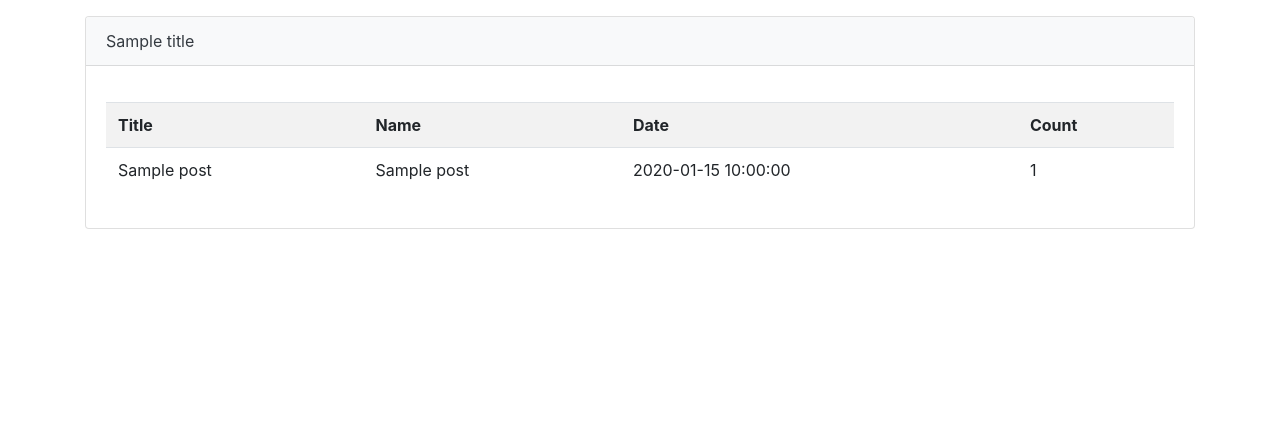
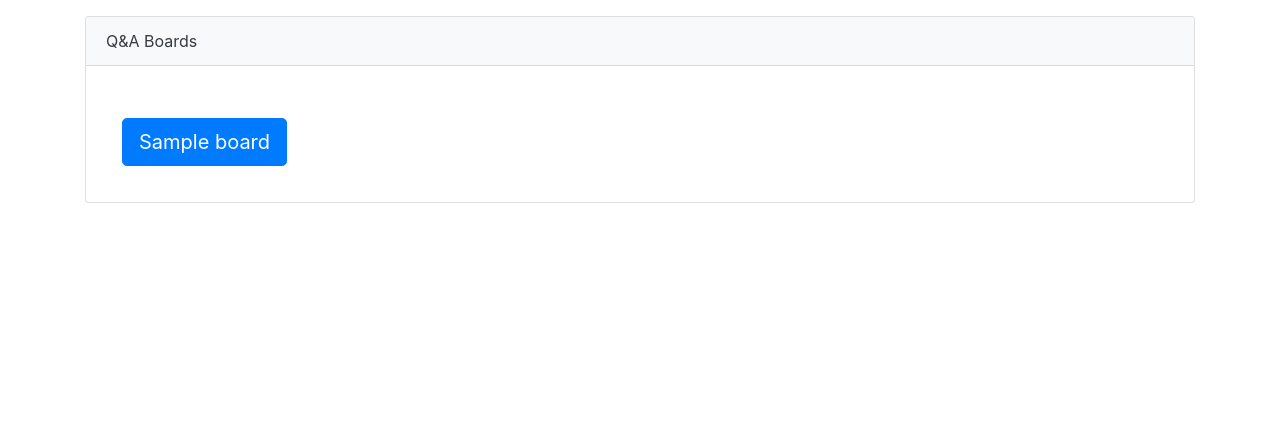
Before and after one commit to jaxkyoung/1921983_WM393_Assignment_2, a Python web app: template src/templates/QABoard.html in a window 1280 px wide. Shown: the part 136-564 px from the top of the page. Run offline with Jinja, Linux system fonts and the light colour scheme; the template is opened without the code that fills it: most values are stand-ins (such as "Sample title", 1, 10 or a date in 2020); some libraries are stand-ins or nearby versions.

Commit message:
added QABoard creation buttons to html

```diff
--- a/src/templates/QABoard.html
+++ b/src/templates/QABoard.html
@@ -12,6 +12,7 @@
     <script src="https://maxcdn.bootstrapcdn.com/bootstrap/4.5.2/js/bootstrap.min.js"></script>
 
     <!-- my css -->
+    <link rel="stylesheet" href="{{ url_for('static', filename = 'QABoard.css') }}">
 </head>
 <body style="min-height: 75rem; padding-top: 5rem;">
     <nav class="navbar navbar-expand-md navbar-dark fixed-top bg-dark">
@@ -82,26 +83,24 @@
           </form>
         </div>
     </nav>
+    {%if current_user.userType == 'Tutor'%}
+    <div class="container text-center" style="padding: 1rem;" id="boardCreationButtons">
+      <h6>Board Controls</h6>
+      <div class="col-md-12 text-center"></div>
+        <button style="margin-right: 1rem;" type="button" class="btn btn-primary btn-lg">Create</button>
+        <button style="margin-right: 1rem; margin-left: 1rem;" type="button" class="btn btn-primary btn-lg">Edit</button>
+        <button style="margin-left: 1rem;" type="button" class="btn btn-primary btn-lg">Delete</button>
+      </div>
+    </div>
+    {%endif%}
     <section class="container" style="padding-top: 1rem;">
         <div class="card">
-            <div class="card-header text-dark bg-light mb-3">{{ title }}</div>
+            <div class="card-header text-dark bg-light mb-3">Q&A Boards</div>
             <div class="card-body">
-                <table class="table table-striped">
-                    <tr>
-                        <th>Title</th>
-                        <th>Name</th>
-                        <th>Date</th>
-                        <th>Count</th>
-                    </tr>
-                    {% for post in posts %}
-                    <tr>
-                        <td>{{ post.title }}</td>
-                        <td>{{ post.name }}</td>
-                        <td>{{ post.date }}</td>
-                        <td>{{ post.count }}</td>
-                    </tr>
-                    {% endfor %}
-                </table>
+              {% for board in boards %}
+              <button style="margin: 1rem;" type="button" class="btn btn-primary btn-lg">{{ board.name }}</button>
+              {% endfor %}
+            </div>
             </div>
         </div>
     </section>
```
